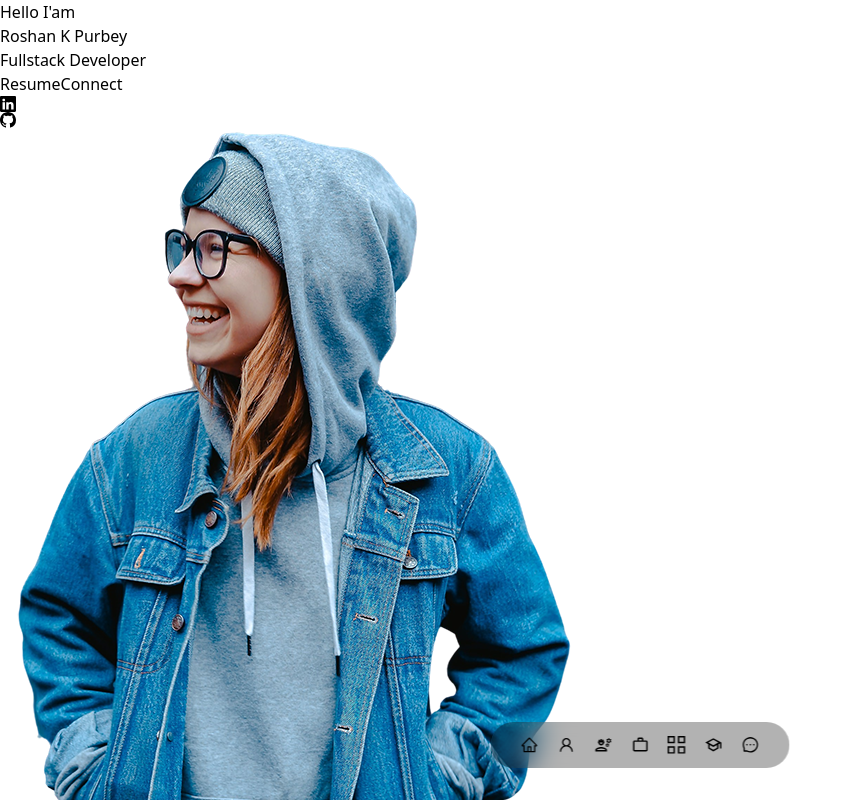
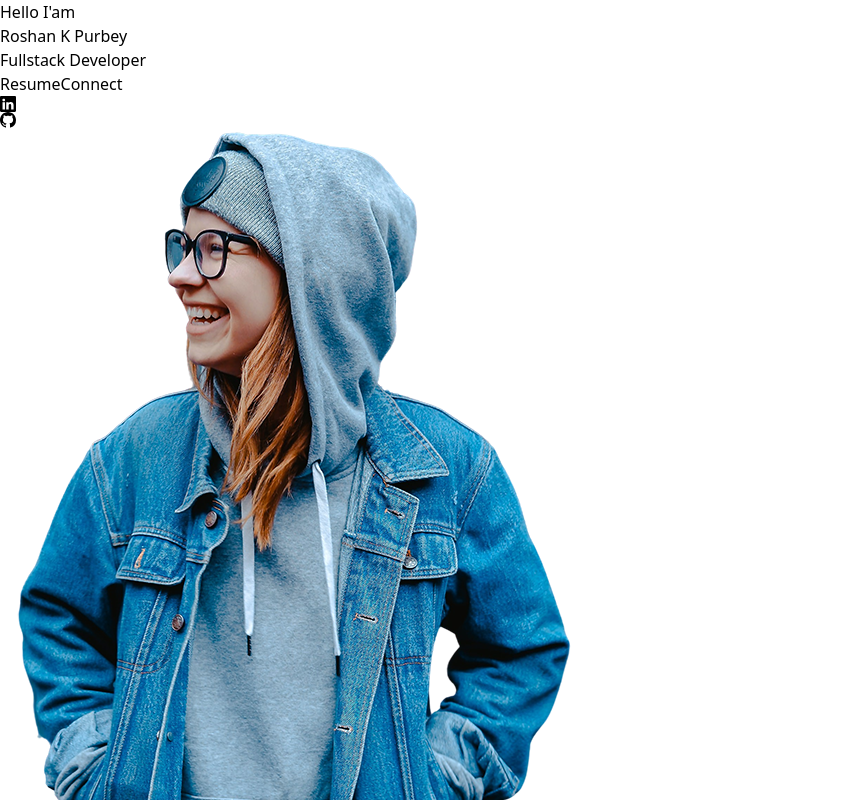
Before and after one commit to roshank07/Portfolio-2, a React (Vite) app: page / in a window 1280 px wide. Shown: the top 800 px of the page, without its empty margins (0-853 px from the left). Built offline with nearby package versions, Linux system fonts and the light colour scheme.

Commit message:
Styled Header and Nav

```diff
--- a/src/App.jsx
+++ b/src/App.jsx
@@ -10,7 +10,7 @@ import Skills from './components/Skills/Skills';
 
 function App() {
   return (
-    <>
+    <div className="font-sans font-medium">
     <Header/>
     <Nav/>
     <About/>
@@ -20,7 +20,7 @@ function App() {
     <Education/>
     <Contacts/>
     <Footer/>
-    </>
+    </div>
   );
 }
 
--- a/src/components/Header/CallToAction.jsx
+++ b/src/components/Header/CallToAction.jsx
@@ -1,12 +1,23 @@
-import React from 'react'
-import resume from '../../assets/cv.pdf'
+import React from "react";
+import resume from "../../assets/cv.pdf";
 
 export default function CallToAction() {
   return (
-    <div className='cta'>
-        <a href={resume} target='_blank' rel='noopener noreferrer'className='btn'>Resume</a>
-        <a href='#contacts'className='btn btn-primary'>Connect</a>
-
+    <div className="flex justify-center mt-8 text-xs md:text-sm ">
+      <a
+        href={resume}
+        target="_blank"
+        rel="noopener noreferrer"
+        className="border-2 rounded-lg border-transparent py-2 px-4 mr-4 hover:bg-blue-600 hover:scale-105 transform transition-all duration-300 ease-in-out"
+      >
+        Resume
+      </a>
+      <a
+        href="#contacts"
+        className="border-2 rounded-lg border-transparent py-2 px-4 mr-4 hover:bg-blue-600 hover:scale-105 transform transition-all duration-300 ease-in-out"
+      >
+        Connect
+      </a>
     </div>
-  )
+  );
 }
--- a/src/components/Header/Header.jsx
+++ b/src/components/Header/Header.jsx
@@ -1,22 +1,22 @@
-import React from 'react'
-import CallToAction from './CallToAction'
+import React from 'react';
+import CallToAction from './CallToAction';
 import Me from '../../assets/me.png';
 import HeaderSocials from './HeaderSocials';
 
 export default function Header() {
   return (
-    <header id='home'>
-        <div className='container header__container'>
-            <h5>Hello I'am</h5>
-            <h1>Roshan K Purbey</h1>
-            <h5 className='text-light'>Fullstack Developer</h5>
-            <CallToAction/>
-            <HeaderSocials/>
-            <div className='me'>
-                <img src={Me} alt='Me' />
-            </div>
-            <a href='#contacts' className='scroll__down'>Scroll Down</a>
+    <header id='home' className='bg-gray-800 text-white'>
+      <div className='mx-auto px-4 py-5 sm:py-10 mt-5 flex flex-col items-center'>
+        <h5 className='text-sm font-semibold text-center'>Hello I'am</h5>
+        <h1 className='text-3xl sm:text-4xl md:text-5xl lg:text-6xl font-bold mt-2 text-center'>Roshan K Purbey</h1>
+        <h5 className='text-lg mt-2'>Fullstack Developer</h5>
+        <CallToAction />
+      </div>
+        <div className='grid grid-cols-3'>
+          <div className="mx-auto my-auto"><HeaderSocials/></div>
+
+          <img src={Me} alt='Me' className='w-32 sm:w-48 md:w-64 lg:w-72 rounded-lg mx-auto overflow-hidden mt-4' />
         </div>
     </header>
-  )
+  );
 }
--- a/src/components/Header/HeaderSocials.jsx
+++ b/src/components/Header/HeaderSocials.jsx
@@ -1,11 +1,11 @@
 import React from 'react';
-import { BsLinkedin,BsGithub } from "react-icons/bs";
+import { BsLinkedin, BsGithub } from "react-icons/bs";
 
 export default function HeaderSocials() {
   return (
-    <div className='header__socials'>
-        <a href='https://www.linkedin.com/in/roshan-purbey-824783168/' target='_blank' rel="noreferrer" ><BsLinkedin/></a>
-        <a href='https://github.com/roshank07' target='_blank' rel="noreferrer" ><BsGithub/></a>
+    <div className="social-icons flex flex-col items-start mt-4 gap-2">
+      <a href='https://www.linkedin.com/in/roshan-purbey-824783168/' target='_blank' rel="noreferrer" className="text-gray-500 hover:text-blue-500 mb-2 text-lg"><BsLinkedin/></a>
+      <a href='https://github.com/roshank07' target='_blank' rel="noreferrer" className="text-gray-500 hover:text-blue-500 text-lg"><BsGithub/></a>
     </div>
-  )
+  );
 }
--- a/src/components/Nav/Nav.jsx
+++ b/src/components/Nav/Nav.jsx
@@ -1,22 +1,20 @@
-import React, { useState } from 'react'
-import { AiOutlineHome, AiOutlineUser,AiOutlineMessage } from "react-icons/ai";
-import {MdOutlineWorkOutline,MdOutlineSchool,MdOutlineEngineering} from 'react-icons/md'
+import React, { useState } from 'react';
+import { AiOutlineHome, AiOutlineUser, AiOutlineMessage } from "react-icons/ai";
+import { MdOutlineWorkOutline, MdOutlineSchool, MdOutlineEngineering } from 'react-icons/md';
 import { GrProjects } from "react-icons/gr";
 
-import "./Nav.css";
-
 export default function Nav() {
-  const [activeNav,setActiveNav]=useState('#home');
+  const [activeNav, setActiveNav] = useState('#home');
 
   return (
-    <nav>
-        <a href='#home' className={activeNav==='#home'?'active':''} onClick={()=>setActiveNav('#home')}><AiOutlineHome/></a>
-        <a href='#about' className={activeNav==='#about'?'active':''} onClick={()=>setActiveNav('#about')}><AiOutlineUser/></a>
-        <a href='#skills'  className={activeNav==='#skills'?'active':''} onClick={()=>setActiveNav('#skills')}><MdOutlineEngineering/></a>
-        <a href='#work'  className={activeNav==='#work'?'active':''} onClick={()=>setActiveNav('#work')}><MdOutlineWorkOutline/></a>
-        <a href='#projects'  className={activeNav==='#projects'?'active':''} onClick={()=>setActiveNav('#projects')}><GrProjects/></a>
-        <a href='#education'  className={activeNav==='#education'?'active':''} onClick={()=>setActiveNav('#education')}><MdOutlineSchool/></a>
-        <a href='#contacts'  className={activeNav==='#contacts'?'active':''} onClick={()=>setActiveNav('#contacts')}><AiOutlineMessage/></a>
+    <nav className="bg-black bg-opacity-30 w-max block px-7 py-2.5 z-10 fixed left-1/2 transform -translate-x-1/2 bottom-10 flex gap-3 rounded-full backdrop-blur-lg">
+        <a href='#home' className={activeNav === '#home' ? 'active' : ''} onClick={() => setActiveNav('#home')}><AiOutlineHome/></a>
+        <a href='#about' className={activeNav === '#about' ? 'active' : ''} onClick={() => setActiveNav('#about')}><AiOutlineUser/></a>
+        <a href='#skills'  className={activeNav === '#skills' ? 'active' : ''} onClick={() => setActiveNav('#skills')}><MdOutlineEngineering/></a>
+        <a href='#work'  className={activeNav === '#work' ? 'active' : ''} onClick={() => setActiveNav('#work')}><MdOutlineWorkOutline/></a>
+        <a href='#projects'  className={activeNav === '#projects' ? 'active' : ''} onClick={() => setActiveNav('#projects')}><GrProjects/></a>
+        <a href='#education'  className={activeNav === '#education' ? 'active' : ''} onClick={() => setActiveNav('#education')}><MdOutlineSchool/></a>
+        <a href='#contacts'  className={activeNav === '#contacts' ? 'active' : ''} onClick={() => setActiveNav('#contacts')}><AiOutlineMessage/></a>
     </nav>
-  )
+  );
 }
```
Also changed, not shown: src/index.css (line endings or trailing spaces).
